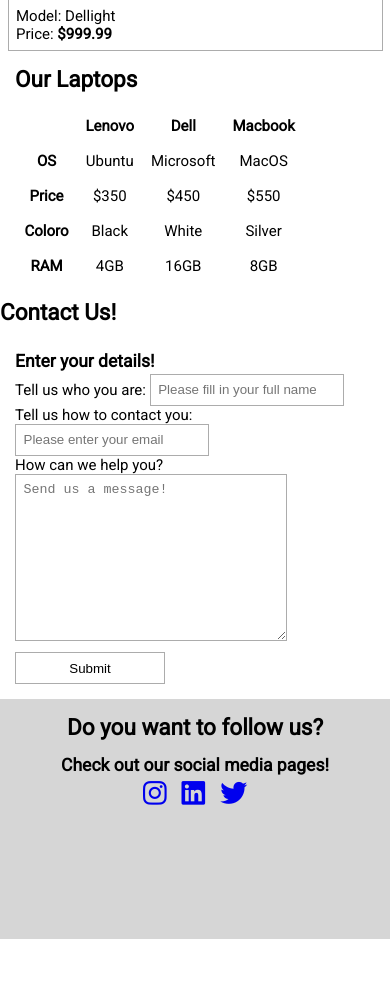
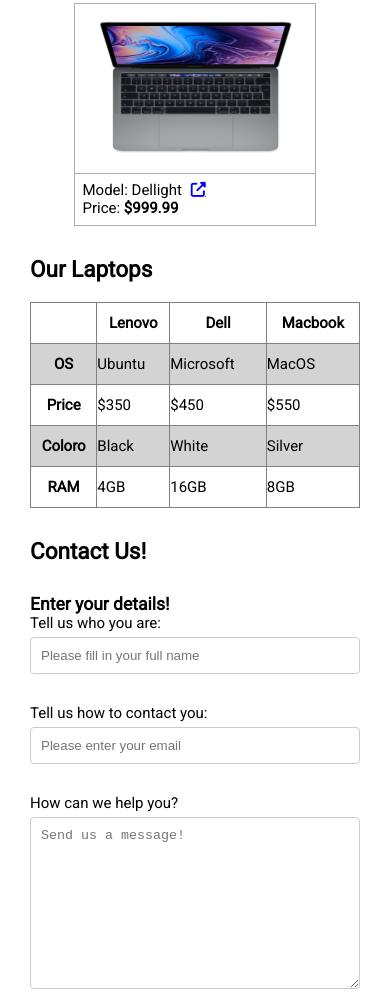
Before and after one commit to DCI-WD-TZ-23-D01/uib-exam2-dci1234ines, a plain HTML site: page index.html in a window 390 px wide. Shown: the part 986-1986 px from the top of the page. Before the commit the page ends 1925 px from the top, so only its background shows below. Drawn offline with Linux system fonts and the light colour scheme.

Commit message:
Update style.css

```diff
--- a/style.css
+++ b/style.css
@@ -7,30 +7,39 @@
     font-size: 15px;
     font-family: 'Roboto', sans-serif;
 }
-
 header {
-    text-align: right;
-    height: 10rem;
-    font-size: 1.3rem;
-    border-bottom: 1px solid rgba(128, 128, 128, 0.65);
+    display: flex;
+    justify-content: end;
+    align-items: center;
+    background-image: url("./images/hero.jpg");
+    background-size: cover;
+    background-position: center;
+    background-repeat: no-repeat;
+    padding: 2rem;
+    width: 100%;
+    position: fixed;
+    height: 25vh;
   }
 
-header h1 {
-    padding-right: 1.3rem;
+  h1 {
+    color: black;
+    font-size: 3rem;
+    text-shadow: 2px 2px 4px rgba(0, 0, 0, 0.5);
   }
 
-h2 {
-    margin-bottom: 1rem;
+   main {
+    padding-top: 300px;
    }
 
-li {
-    list-style: none;
+  .description {
+    text-align: start;
+    padding: 2rem;
   }
-
-.description, .information, .contact {
-    margin: 1rem;
+  .cards {
+    display: flex;
+    flex-wrap: wrap;
+    justify-content: center;
   }
-
   .product-card {
     margin: 0.5rem 0.5rem 0 0.5rem;
     border: 1px solid rgba(128, 128, 128, 0.65);
@@ -51,39 +60,128 @@ li {
     text-align: center;
 }
 
-th, td {
-    padding: .5rem;
-    text-align: center;
+a[target="_blank1"]::after {
+  font-family: 'FontAwesome';
+  content: "\f35d";
+  margin-left: 5px;
+  color: blue;
+}
+@media (max-width: 768px) {
+  .products {
+    flex-direction: column;
+    align-items: center;
+  }
+}
+header h1 {
+  padding-right: 7rem;
+}
+
+@media (max-width: 768px) {
+  header h1 {
+    padding-right: 0;
+  }
+}
+
+.information {
+    text-align: start;
+    padding: 2rem;
+  }
+
+  table {
+    width: 100%;
+    border-collapse: collapse;
+    margin-top: 20px;
+    }
+
+  table, th, td {
+    border: 1px solid grey;
+    height: 40px;
+
+  }
+
+  tr:nth-child(odd) {
+    background-color: white;
+  }
+
+  tr:nth-child(even) {
+    background-color: lightgrey;
+  }
+
+  .contact1{
+   padding-left: 30px;
+  }
+
+  .contact {
+    text-align: start;
+    padding: 2rem;
   }
 
   form {
     display: flex;
-    flex-flow: column nowrap;
+    flex-direction: column;
+
   }
 
-form h4, h3 {
-    margin: 0.7rem 0 0.2rem 0;
+  .form-group {
+    margin-bottom: 20px;
+    text-align: start;
   }
 
-input, textarea, .submit-btn {
-    padding: .5rem;
-    border: 1px solid rgba(128, 128, 128, 0.65);
+  label {
+    font-weight: 100;
+  }
+
+  input,
+  textarea {
+    width: 100%;
+    padding: 10px;
+    margin-top: 5px;
+    margin-bottom: 10px;
+    border: 1px solid #ccc;
+    border-radius: 4px;
+    box-sizing: border-box;
+
+  }
+
+  textarea {
+    resize: vertical;
   }
 
   .submit-btn {
-    width: 10rem;
-    margin-top: 0.5rem;
-    background: none;
+    width: 200px;
+    height: 40px;
+    margin-top: -20px;
+    color: black;
+    border: 1px solid lightgrey;
+    border-radius: 4px;
+    cursor: pointer;
+    font-size: 16px;
+    background-color: transparent;
+
+  }
+
+  .submit-btn:hover {
+    background-color: #45a049;
+  }
+
+
+
+  input:focus, textarea:focus {
+  outline: 2px solid blue
   }
 
 footer {
-    background-color: rgba(128, 128, 128, 0.32);
-    height: 15rem;
+    background-color: #f2f2f2;
+    padding: 2rem;
     text-align: center;
-    padding-top: 1rem;
   }
-
+  .icon-list  .fab {
+    color: blue;
+    font-size: x-large;
+  }
   .icon-list {
+    list-style: none;
+    padding: 0;
     display: flex;
     justify-content: center;
   }
```
Lines whose indentation alone changed are shown as unchanged.
